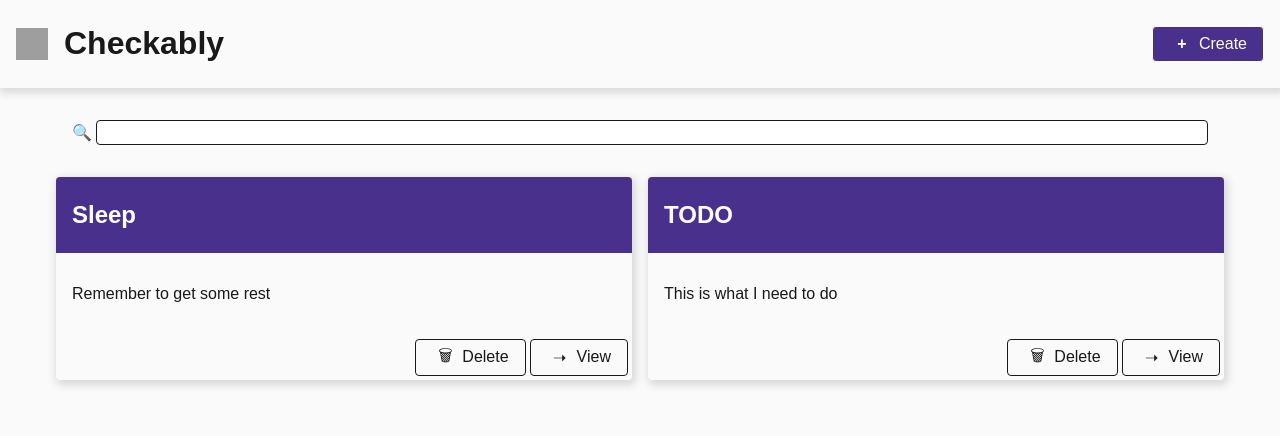
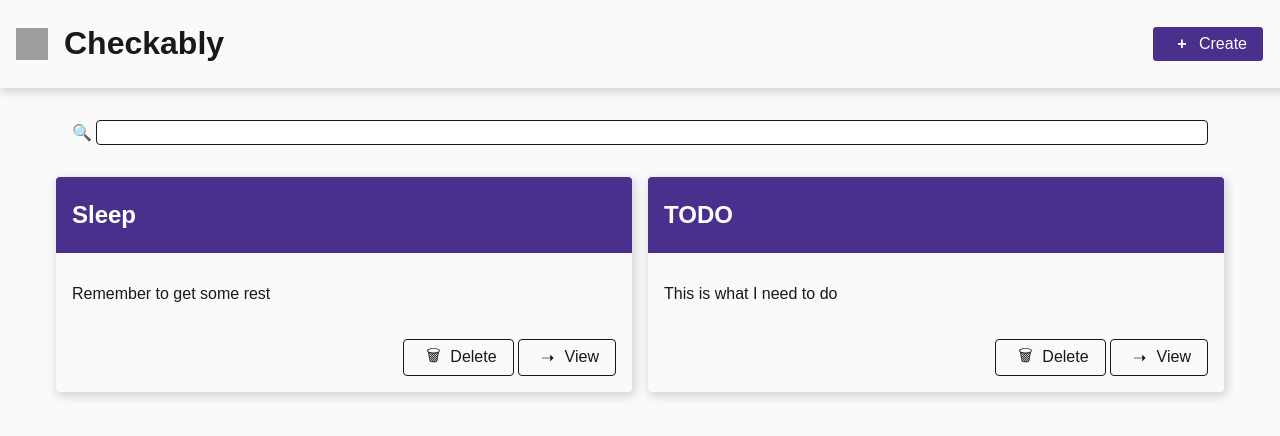
Before and after one commit to developerjaym/checkably, a React (Vite) app: page /checklists/1 in a window 1280 px wide. Shown: the top 436 px of the page. Built offline with nearby package versions, Linux system fonts and the light colour scheme; grey boxes are pictures that could not be loaded.

Commit message:
made card__menu padding wider

```diff
--- a/src/reusable/card/CardMenu.css
+++ b/src/reusable/card/CardMenu.css
@@ -2,7 +2,7 @@
     display: flex;
     justify-content: flex-end;
 
-    padding: var(--narrow);
+    padding: var(--narrow) var(--wide) var(--wide) var(--wide);;
     margin: 0;
     column-gap: var(--narrow);
 }
```
